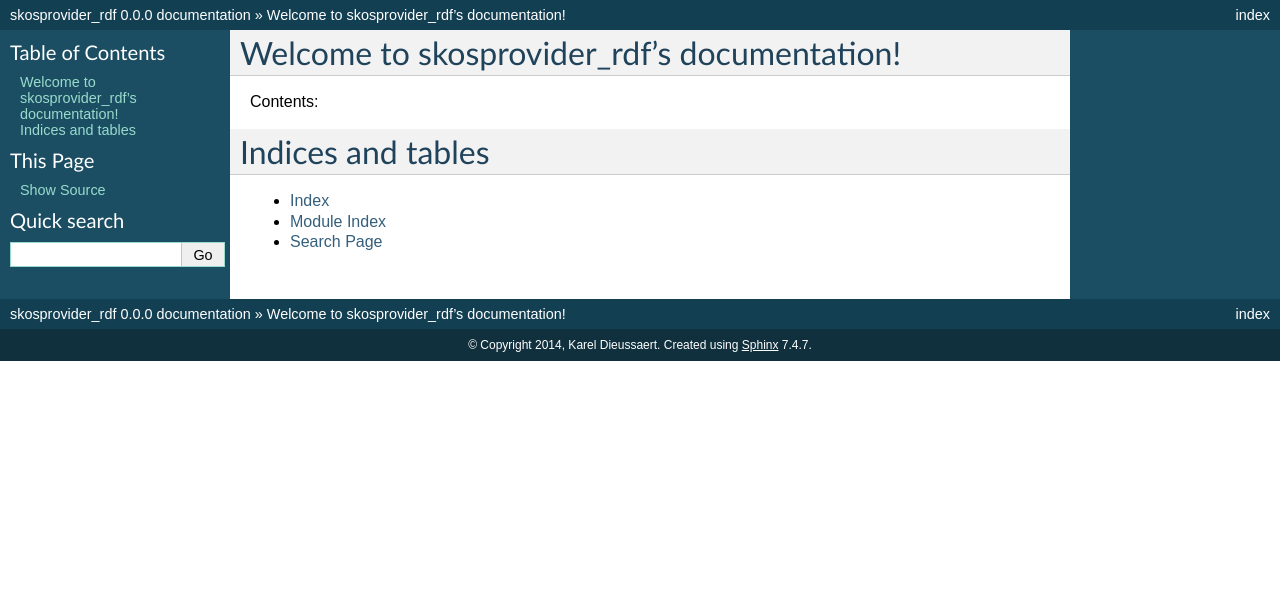
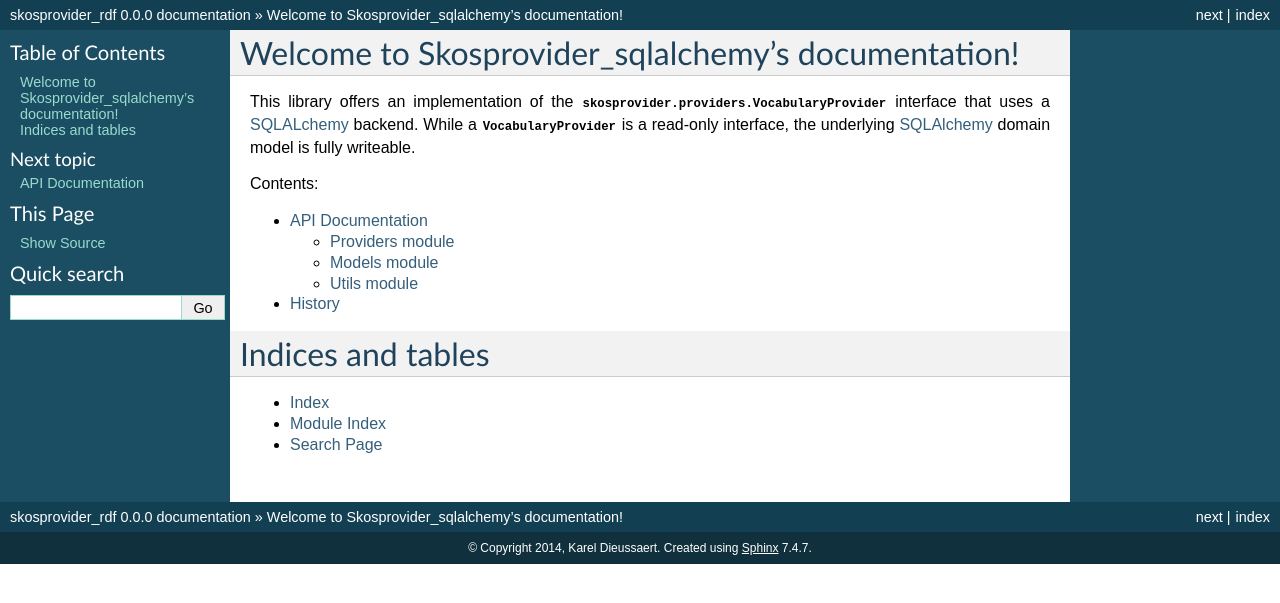
Before and after one commit to OnroerendErfgoed/skosprovider_rdf, a Sphinx documentation site: the page built from docs/index.rst, in a window 1280 px wide. Shown: the top 603 px of the page. Built offline with Sphinx 7.4.7, drawn with Linux system fonts in a browser that asks for light colours.

Commit message:
docs added

```diff
--- a/docs/index.rst
+++ b/docs/index.rst
@@ -1,17 +1,27 @@
-.. skosprovider_rdf documentation master file, created by
-   sphinx-quickstart on Wed Apr 23 16:22:08 2014.
+.. Skosprovider_sqlalchemy documentation master file, created by
+   sphinx-quickstart on Thu Oct 24 08:21:49 2013.
    You can adapt this file completely to your liking, but it should at least
    contain the root `toctree` directive.
 
-Welcome to skosprovider_rdf's documentation!
-============================================
+Welcome to Skosprovider_sqlalchemy's documentation!
+===================================================
+
+This library offers an implementation of the
+:class:`skosprovider.providers.VocabularyProvider`
+interface that uses a SQLALchemy_ backend. While a
+:class:`VocabularyProvider <skosprovider.providers.VocabularyProvider>` is
+a read-only interface, the underlying SQLAlchemy_ domain model is fully
+writeable.
 
 Contents:
 
 .. toctree::
    :maxdepth: 2
 
+   api
+   changes
 
+.. _SQLAlchemy: http://docs.sqlalchemy.org/
 
 Indices and tables
 ==================
```
